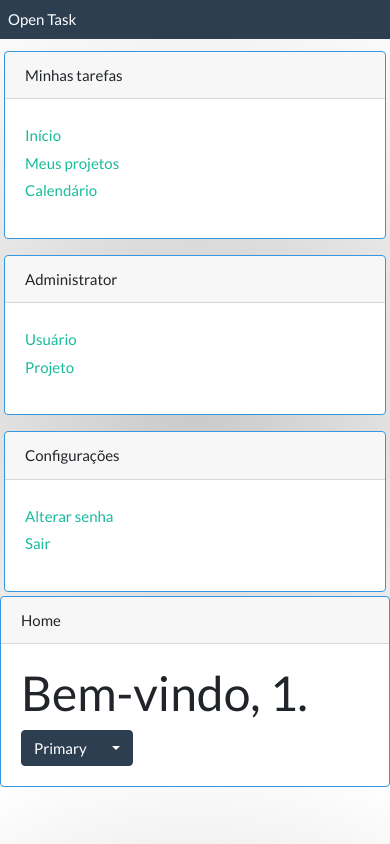
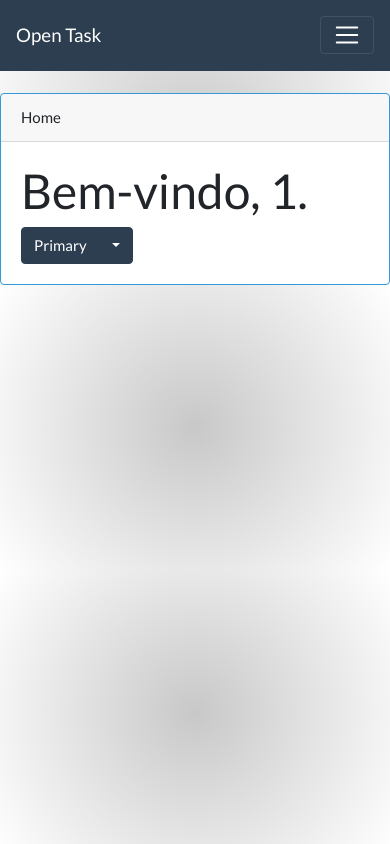
Before and after one commit to satellasoft/OpenTask, a PHP site: page / in a window 390 px wide. Run offline with PHP 8.4, Linux system fonts and the light colour scheme; the visitor is signed in with stand-in values (Sample User, id 1).

Commit message:
Layout responsive menu

```diff
--- a/App/View/index.php
+++ b/App/View/index.php
@@ -10,65 +10,21 @@
   <?php $this->RunHeader(); ?>
 </head>
 <body>
-  <div class="p-2 mb-2 bg-primary text-white">
+  <div class="p-2 mb-2 bg-primary text-white d-none d-sm-block">
     Open Task
   </div>
+  <?php
+  require_once("partials/menu-mobile.php");
+   ?>
   <div class="row">
-    <div class="col-md-2">
+    <div class="col-md-2 d-none d-sm-block">
       <?php
       if($GLOBALS["logged"]){
-        ?>
-        <div class="p-1">
-          <!--MAIN-->
-          <div class="card border-info">
-            <div class="card-header">
-              Minhas tarefas
-            </div>
-            <div class="card-body">
-              <ul class="menu-side">
-                <li><a href="<?=BASE?>">Início</a></li>
-                <li><a href="#">Meus projetos</a></li>
-                <li><a href="#">Calendário</a></li>
-              </ul>
-            </div>
-          </div>
-
-          <!--ADMINISTRATOR-->
-          <?php
-          if($_SESSION["p"] == 1){
-           ?>
-          <div class="card border-info mt-3">
-            <div class="card-header">
-              Administrator
-            </div>
-            <div class="card-body">
-              <ul class="menu-side">
-                <li><a href="<?=BASE?>user/">Usuário</a></li>
-                <li><a href="<?=BASE?>project">Projeto</a></li>
-              </ul>
-            </div>
-          </div>
-        <?php } ?>
-
-
-        <!--ADMINISTRATOR-->
-        <div class="card border-info mt-3">
-          <div class="card-header">
-            Configurações
-          </div>
-          <div class="card-body">
-            <ul class="menu-side">
-              <li><a href="<?=BASE?>user/passwordchange">Alterar senha</a></li>
-              <li><a href="<?=BASE?>login/logout">Sair</a></li>
-            </ul>
-          </div>
-        </div>
-        </div>
-        <?php
+        require_once("partials/menu-desktop.php");
       }
       ?>
     </div>
-    <div class="col-md-10">
+    <div class="col-md-10 col-xs-12">
       <?php $this->RunContent(); ?>
     </div>
   </div>
--- /dev/null
+++ b/App/View/partials/menu-mobile.php
@@ -0,0 +1,30 @@
+<div class="d-block d-sm-none">
+<nav class="navbar navbar-expand-lg navbar-dark bg-primary">
+  <a class="navbar-brand" href="#">Open Task</a>
+  <button class="navbar-toggler" type="button" data-toggle="collapse" data-target="#navbarColor01" aria-controls="navbarColor01" aria-expanded="false" aria-label="Toggle navigation">
+    <span class="navbar-toggler-icon"></span>
+  </button>
+
+  <div class="collapse navbar-collapse" id="navbarColor01">
+    <ul class="navbar-nav mr-auto">
+      <li class="nav-item active">
+        <a class="nav-link" href="#">Home <span class="sr-only">(current)</span></a>
+      </li>
+      <li class="nav-item">
+        <a class="nav-link" href="#">Features</a>
+      </li>
+      <li class="nav-item">
+        <a class="nav-link" href="#">Pricing</a>
+      </li>
+      <li class="nav-item">
+        <a class="nav-link" href="#">About</a>
+      </li>
+    </ul>
+    <form class="form-inline my-2 my-lg-0">
+      <input class="form-control mr-sm-2" type="text" placeholder="Search">
+      <button class="btn btn-secondary my-2 my-sm-0" type="submit">Search</button>
+    </form>
+  </div>
+</nav>
+<br>
+</div>
```
Also changed, not shown: App/View/partials/menu-desktop.php (added, +46 -0 lines).
